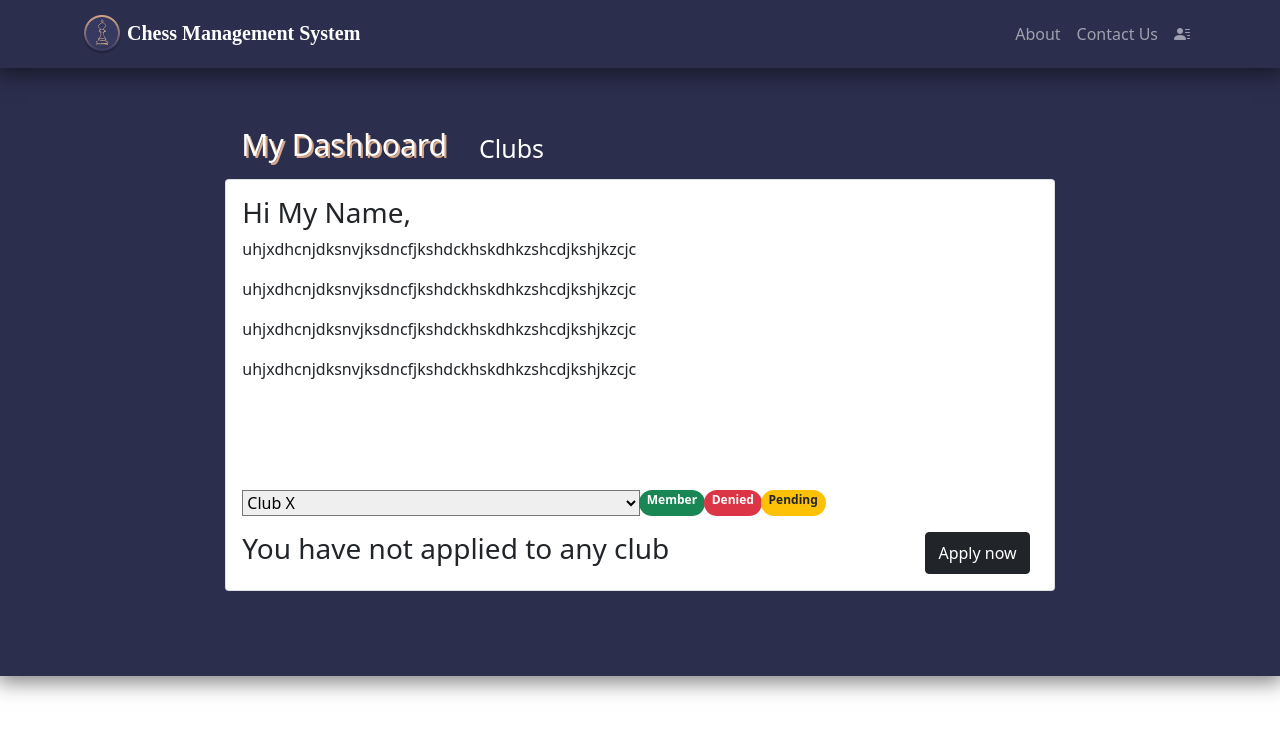
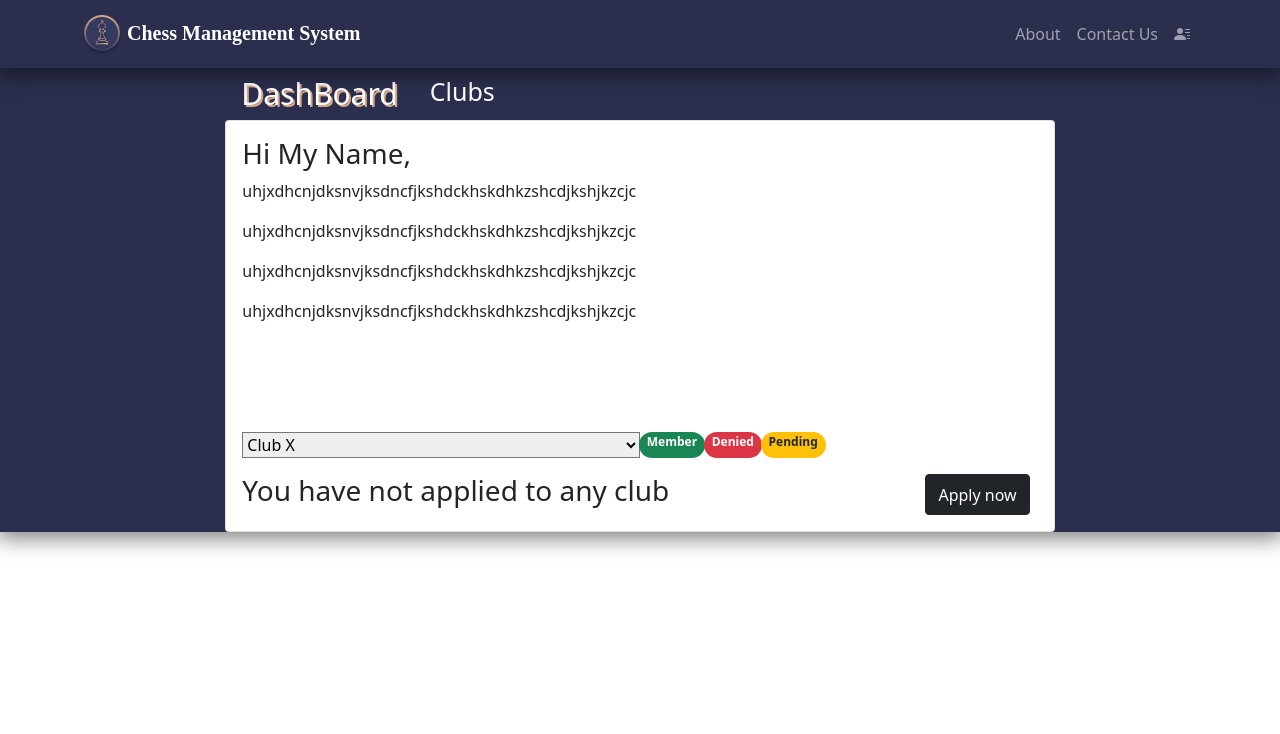
Before and after one commit to darianado/Chess-Management, a Django app: page /home/ in a window 1280 px wide. Shown: the top 734 px of the page. Run offline with Django 3.2, Linux system fonts and the light colour scheme; data comes from the database, SQL or seed files in the repository; some libraries are stand-ins or nearby versions.

Commit message:
dashboard and clubs on home page

```diff
--- a/clubs/templates/home.html
+++ b/clubs/templates/home.html
@@ -1,17 +1,29 @@
-{% extends 'base.html' %}
+{% extends 'base_content.html' %}
 
 {% block body %}
 {% include 'partials/main-nav-bar.html' %}
 
-<main class="page">
 
 
 
 
+<main class="page" >
+
 <div class="container-fluid nav-row" >
+
     <div class = "row justify-content-center "  >
         <div class="col-lg-8 col-md-10 col-sm-12 "  >
-            <h2> <br></h2>
+            <nav class="nav align-items-end">
+                <div class="nav" id="nav-tab" role="tablist">
+                  <a class="nav-link active pb-0" id="nav-dashboard-tab" data-bs-toggle="tab" data-bs-target="#nav-dashboard" type="button" role="tab" aria-controls="nav-dashboard" aria-selected="true">
+                      <h3 class="title">DashBoard</h3>
+                  </a>
+                  <a class="nav-link pb-0" id="nav-clubs-tab" data-bs-toggle="tab" data-bs-target="#nav-clubs" type="button" role="tab" aria-controls="nav-clubs" aria-selected="false">
+                      <h3 class="title">Clubs</h3>
+                  </a>
+                </div>
+            </nav>
+            <!-- <h2> <br></h2>
             <nav class="nav align-items-end">
                 <a class="nav-link active mt-1" aria-current="page" href="#">
                     <h3 class="title">My Dashboard</h3>
@@ -19,57 +31,55 @@
                 <a class="nav-link " href="#">
                     <h3 class="title ">Clubs</h3>
                 </a>
-            </nav>
+            </nav> -->
 
         </div>
     </div>
 
-    <div class = "row justify-content-center " >
-        <div class="col-lg-8 col-md-10 col-sm-12"  >
-            <div class="card" >
-
-
-               <div class="card-body">
-                    <h3 class="card-title"> Hi My Name,</h3>
-                    <p>uhjxdhcnjdksnvjksdncfjkshdckhskdhkzshcdjkshjkzcjc</p>
-                    <p>uhjxdhcnjdksnvjksdncfjkshdckhskdhkzshcdjkshjkzcjc</p>
-                    <p>uhjxdhcnjdksnvjksdncfjkshdckhskdhkzshcdjkshjkzcjc</p>
-                    <p>uhjxdhcnjdksnvjksdncfjkshdckhskdhkzshcdjkshjkzcjc</p>
-
-                    <h2> <br></h2>
-                    <h2> <br></h2>
-
-                    <div class="input-group mb-3 ">
-                        <select class="custom-select w-50" id="inputGroupSelect02">
-                          <option value="1">Club X</option>
-                          <option value="2">Club Y</option>
-                          <option value="3">Club Z</option>
-                        </select>
-                        <span class="badge rounded-pill bg-success">Member</span>
-                        <span class="badge rounded-pill bg-danger">Denied</span>
-                        <span class="badge rounded-pill bg-warning text-dark">Pending</span>
-                    </div>
 
 
 
-                    <div class="d-grid gap-2 d-md-flex justify-content-md-end">
-                        <h3 class="me-auto">You have not applied to any club</h3>
-                        <button class="btn btn-dark me-md-2" type="button">Apply now</button>
+    <div class = "row justify-content-center " >
+        <div class="col-lg-8 col-md-10 col-sm-12"  >
+            <div class="card"  >
+
+                <div class="tab-content" id="nav-tabContent">
+                    <div class="tab-pane fade show active" id="nav-dashboard" role="tabpanel" aria-labelledby="nav-dashboard-tab">
+
+                        {% include 'partials/dashboard.html' %}
                     </div>
 
-
-
+                    <div class="tab-pane fade" id="nav-clubs" role="tabpanel" aria-labelledby="nav-clubs-tab" >
+                        <script type="text/javascript">
+                            const Http = new XMLHttpRequest();
+                            const url="{% url 'club_list' %}";
+                            Http.open("GET", url);
+                            Http.onreadystatechange = function () {
+                                if (this.readyState == 4 && this.status == 200) {
+                                document.getElementById('nav-clubs').innerHTML ="<div>"+Http.responseText+"</div>";
+                                }
+                            }
+                            Http.send();
+                        </script>
+                    </div>
+                </div>
+                <!--
+               {% block card %}
+               {% endblock %} -->
 
             </div>
-            </div>
+
         </div>
     </div>
 
-    <div class = "row justify-content-center "  >
+
+</div>
+
+    <!-- <div class = "row justify-content-center "  >
         <div class="col-lg-8 col-md-10 col-sm-12 "  >
             <h2> <br><br></h2>
         </div>
-    </div>
+    </div>  -->
 </div>
 
 
--- /dev/null
+++ b/clubs/templates/partials/dashboard.html
@@ -0,0 +1,29 @@
+
+<div class="card-body">
+    <h3 class="card-title"> Hi My Name,</h3>
+    <p>uhjxdhcnjdksnvjksdncfjkshdckhskdhkzshcdjkshjkzcjc</p>
+    <p>uhjxdhcnjdksnvjksdncfjkshdckhskdhkzshcdjkshjkzcjc</p>
+    <p>uhjxdhcnjdksnvjksdncfjkshdckhskdhkzshcdjkshjkzcjc</p>
+    <p>uhjxdhcnjdksnvjksdncfjkshdckhskdhkzshcdjkshjkzcjc</p>
+
+    <h2> <br></h2>
+    <h2> <br></h2>
+
+    <div class="input-group mb-3 ">
+        <select class="custom-select w-50" id="inputGroupSelect02">
+          <option value="1">Club X</option>
+          <option value="2">Club Y</option>
+          <option value="3">Club Z</option>
+        </select>
+        <span class="badge rounded-pill bg-success">Member</span>
+        <span class="badge rounded-pill bg-danger">Denied</span>
+        <span class="badge rounded-pill bg-warning text-dark">Pending</span>
+    </div>
+
+
+
+    <div class="d-grid gap-2 d-md-flex justify-content-md-end">
+        <h3 class="me-auto">You have not applied to any club</h3>
+        <button class="btn btn-dark me-md-2" type="button">Apply now</button>
+    </div>
+</div>
--- a/clubs/templates/show_club.html
+++ b/clubs/templates/show_club.html
@@ -1,7 +1,10 @@
 
-{% extends 'base.html' %}
+{% extends 'base_content.html' %}
+
+
 
 {% block body %}
+{% include 'partials/main-nav-bar.html' %}
 <script>
   function showMembers(){
     const Http = new XMLHttpRequest();
--- a/static/style.css
+++ b/static/style.css
@@ -29,6 +29,10 @@
 a.active h3{
   text-shadow: 2px 2px #D7A786;
   font-size: 30px;
+}
+
+a.active{
+  background: #2B2E4D !important;
 }
 
 #cover-image {
```
